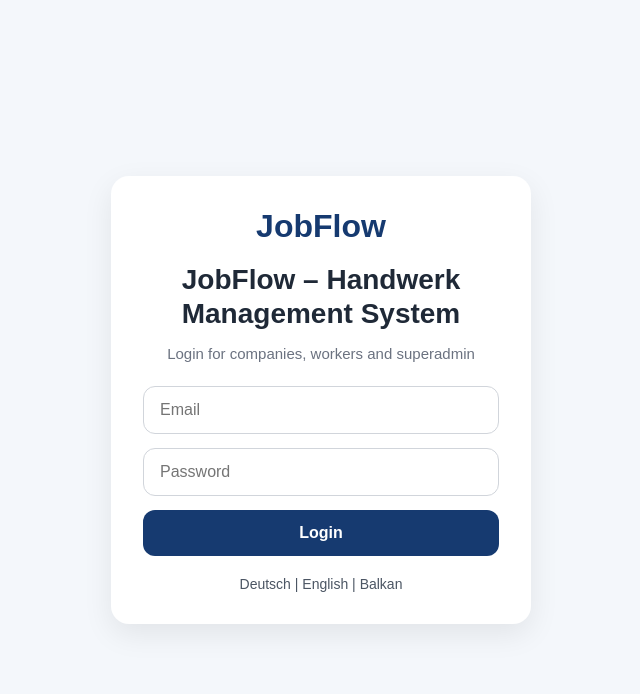
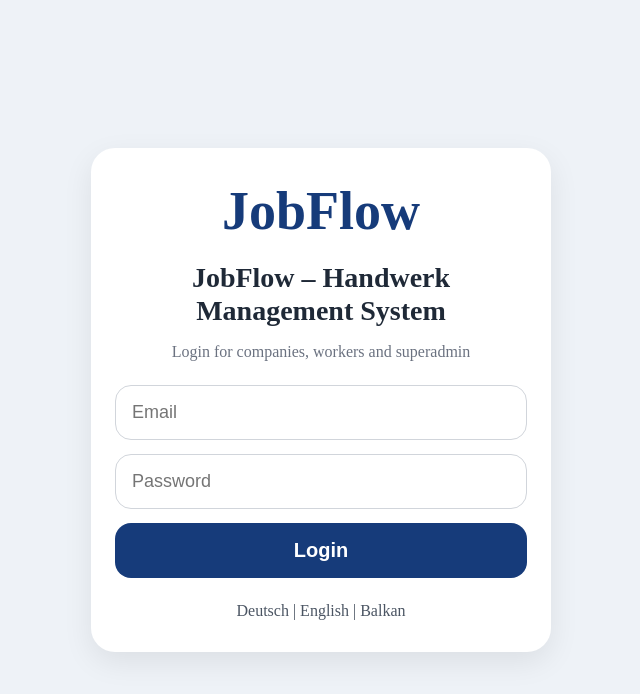
Before and after one commit to jobflow-app/jobflow-app, a Next.js app: page / in a window 1280 px wide. Shown: the top 694 px of the page, without its empty margins (319-959 px from the left). Built offline with nearby package versions, Linux system fonts and the light colour scheme.

Commit message:
Update page.js

```diff
--- a/app/page.js
+++ b/app/page.js
@@ -1,4 +1,54 @@
+'use client'
+
+import { useState } from 'react'
+import { useRouter } from 'next/navigation'
+import { supabase } from '../lib/supabase'
+
 export default function HomePage() {
+  const router = useRouter()
+  const [email, setEmail] = useState('')
+  const [password, setPassword] = useState('')
+  const [loading, setLoading] = useState(false)
+  const [errorMessage, setErrorMessage] = useState('')
+
+  const handleLogin = async (e) => {
+    e.preventDefault()
+    setLoading(true)
+    setErrorMessage('')
+
+    const { data, error } = await supabase.auth.signInWithPassword({
+      email,
+      password,
+    })
+
+    if (error) {
+      setErrorMessage(error.message)
+      setLoading(false)
+      return
+    }
+
+    const userEmail = data?.user?.email
+
+    if (!userEmail) {
+      setErrorMessage('Login failed.')
+      setLoading(false)
+      return
+    }
+
+    const { data: superadminRow, error: superadminError } = await supabase
+      .from('superadmins')
+      .select('email')
+      .eq('email', userEmail)
+      .maybeSingle()
+
+    if (!superadminError && superadminRow) {
+      router.push('/admin')
+      return
+    }
+
+    router.push('/dashboard')
+  }
+
   return (
     <main style={styles.page}>
       <div style={styles.card}>
@@ -8,80 +58,107 @@ export default function HomePage() {
           Login for companies, workers and superadmin
         </p>
 
-        <form style={styles.form}>
-          <input type="email" placeholder="Email" style={styles.input} />
-          <input type="password" placeholder="Password" style={styles.input} />
-          <button type="submit" style={styles.button}>
-            Login
+        <form style={styles.form} onSubmit={handleLogin}>
+          <input
+            type="email"
+            placeholder="Email"
+            style={styles.input}
+            value={email}
+            onChange={(e) => setEmail(e.target.value)}
+            required
+          />
+
+          <input
+            type="password"
+            placeholder="Password"
+            style={styles.input}
+            value={password}
+            onChange={(e) => setPassword(e.target.value)}
+            required
+          />
+
+          <button type="submit" style={styles.button} disabled={loading}>
+            {loading ? 'Logging in...' : 'Login'}
           </button>
+
+          {errorMessage ? <p style={styles.error}>{errorMessage}</p> : null}
         </form>
 
         <div style={styles.languages}>Deutsch | English | Balkan</div>
       </div>
     </main>
-  );
+  )
 }
 
 const styles = {
   page: {
-    minHeight: "100vh",
-    display: "flex",
-    alignItems: "center",
-    justifyContent: "center",
-    background: "#f4f7fb",
-    padding: "24px",
-    fontFamily: "Arial, sans-serif"
+    minHeight: '100vh',
+    display: 'flex',
+    alignItems: 'center',
+    justifyContent: 'center',
+    background: '#eef2f7',
+    padding: '24px',
   },
   card: {
-    width: "100%",
-    maxWidth: "420px",
-    background: "#ffffff",
-    borderRadius: "18px",
-    padding: "32px",
-    boxShadow: "0 10px 30px rgba(0,0,0,0.08)",
-    textAlign: "center"
+    width: '100%',
+    maxWidth: '460px',
+    background: '#ffffff',
+    borderRadius: '24px',
+    padding: '32px 24px',
+    boxShadow: '0 10px 30px rgba(0,0,0,0.08)',
+    textAlign: 'center',
   },
   logo: {
-    fontSize: "32px",
-    fontWeight: "700",
-    color: "#163a70",
-    marginBottom: "10px"
+    fontSize: '54px',
+    fontWeight: '800',
+    color: '#163b7a',
+    marginBottom: '20px',
   },
   title: {
-    fontSize: "28px",
-    lineHeight: "1.2",
-    marginBottom: "10px",
-    color: "#1f2937"
+    fontSize: '28px',
+    fontWeight: '800',
+    color: '#1f2937',
+    lineHeight: '1.15',
+    marginBottom: '16px',
   },
   subtitle: {
-    fontSize: "15px",
-    color: "#6b7280",
-    marginBottom: "24px"
+    fontSize: '16px',
+    color: '#6b7280',
+    marginBottom: '24px',
   },
   form: {
-    display: "flex",
-    flexDirection: "column",
-    gap: "14px"
+    display: 'flex',
+    flexDirection: 'column',
+    gap: '14px',
   },
   input: {
-    padding: "14px 16px",
-    borderRadius: "12px",
-    border: "1px solid #d1d5db",
-    fontSize: "16px"
+    width: '100%',
+    padding: '16px',
+    borderRadius: '16px',
+    border: '1px solid #d1d5db',
+    fontSize: '18px',
+    outline: 'none',
+    boxSizing: 'border-box',
   },
   button: {
-    padding: "14px 16px",
-    borderRadius: "12px",
-    border: "none",
-    background: "#163a70",
-    color: "#ffffff",
-    fontSize: "16px",
-    fontWeight: "700",
-    cursor: "pointer"
+    width: '100%',
+    padding: '16px',
+    borderRadius: '16px',
+    border: 'none',
+    background: '#163b7a',
+    color: '#ffffff',
+    fontSize: '20px',
+    fontWeight: '700',
+    cursor: 'pointer',
+  },
+  error: {
+    color: '#b91c1c',
+    fontSize: '14px',
+    marginTop: '6px',
   },
   languages: {
-    marginTop: "20px",
-    fontSize: "14px",
-    color: "#4b5563"
-  }
-};
+    marginTop: '24px',
+    color: '#4b5563',
+    fontSize: '16px',
+  },
+}
```
